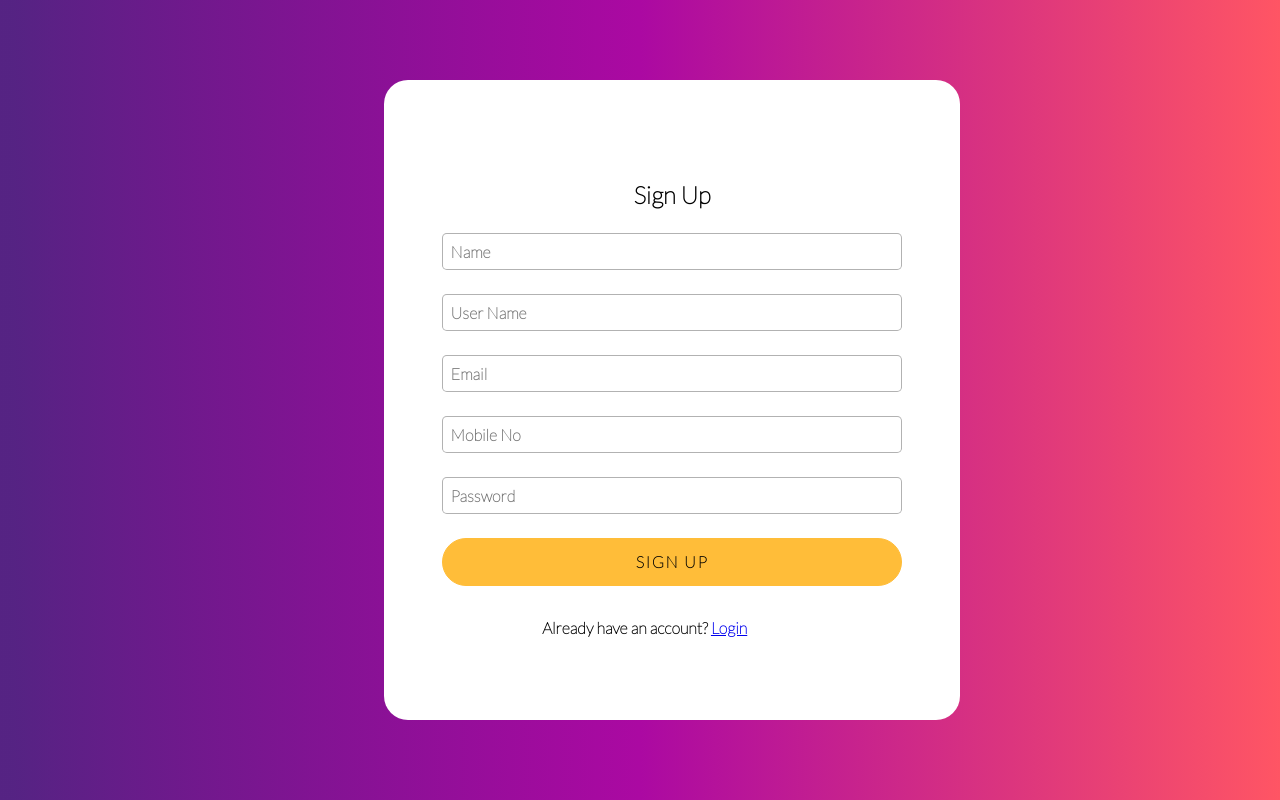
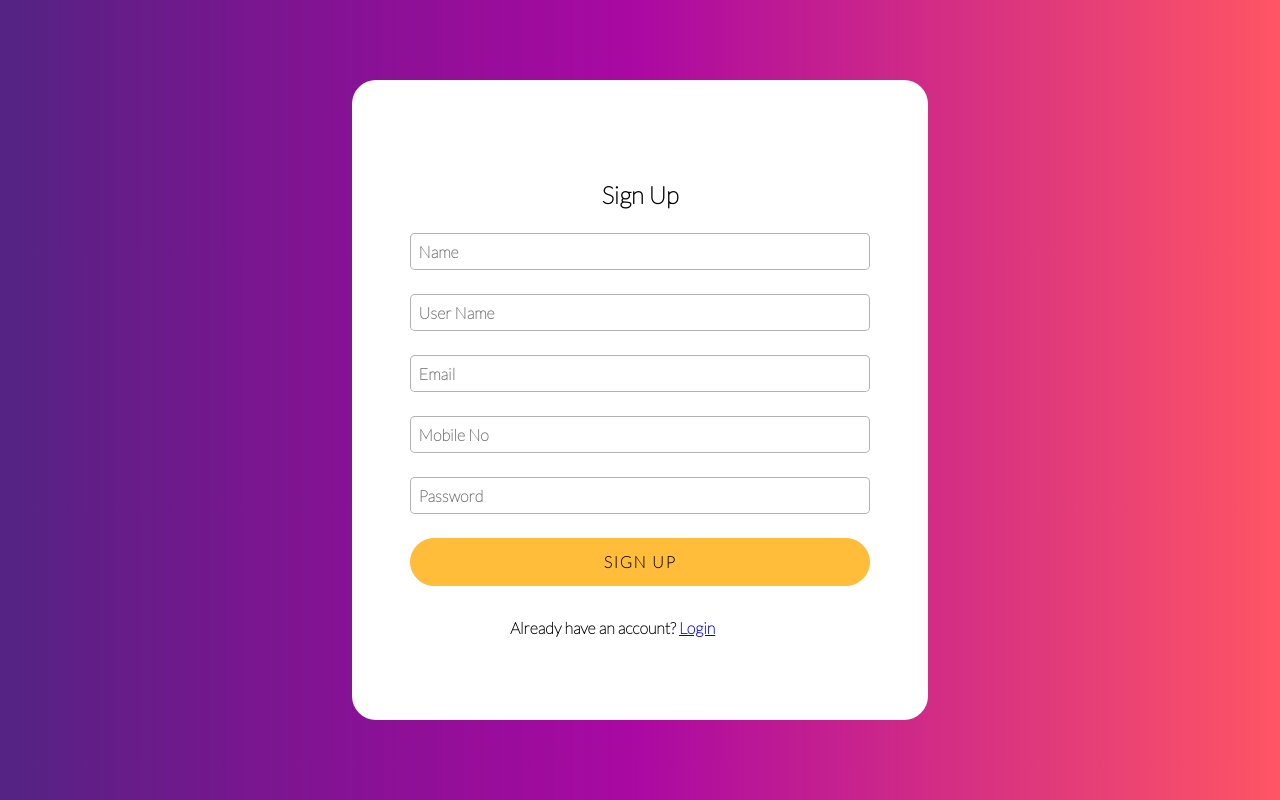
Before and after one commit to Baghelishu09/e-auth, a plain HTML site: page index.html in a window 1280 px wide. Drawn offline with Linux system fonts and the light colour scheme.

Commit message:
modified

```diff
--- a/style.css
+++ b/style.css
@@ -10,15 +10,15 @@ html,body{
     height: 100%;
     width: 100%;
     background: linear-gradient(to right, rgb(78,26,126,0.8) 1%,rgb(171,9,162)50%,#ff5564 100%);
+    display: flex;
+    justify-content: center;
+    align-items: center;
 }
 .signup-container{
     background-color: #ffffff;
     width: 45%;
     height: 80%;
     padding: 0.5em;
-    position: relative;
-    top: 10%;
-    left: 30%;
     border-radius: 1.5em;
 }
 form{
```
